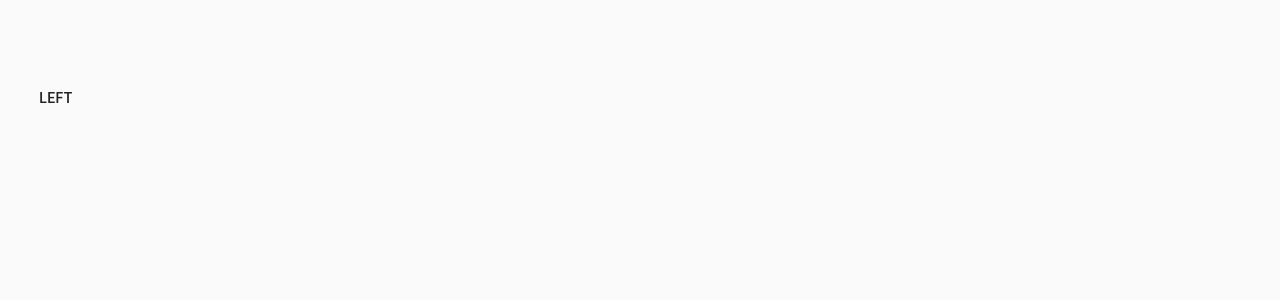
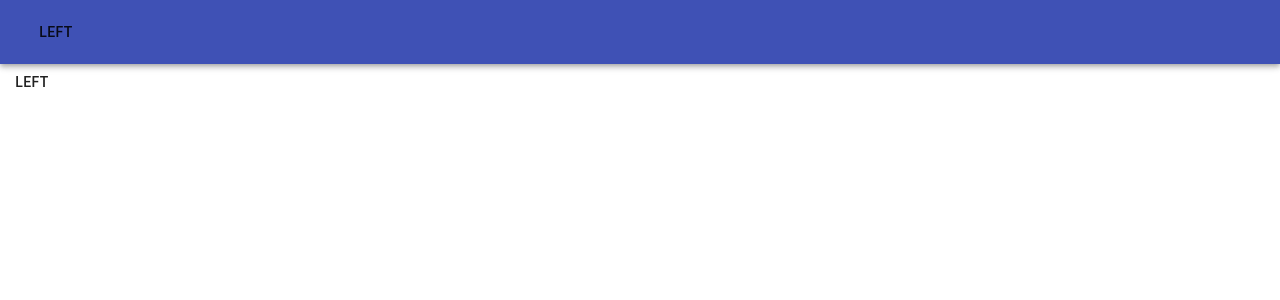
Before and after one commit to Said-Alisic/CreativeBookingPlatform, a React (Create React App) app in the folder frontend/: page /myprofile in a window 1280 px wide. Shown: the top 300 px of the page. Built offline with nearby package versions, Linux system fonts and the light colour scheme.

Commit message:
Working with navbar for main page - page rendering errors encountered

```diff
--- a/frontend/package.json
+++ b/frontend/package.json
@@ -4,6 +4,7 @@
   "private": true,
   "dependencies": {
     "@material-ui/core": "^4.11.3",
+    "@material-ui/icons": "^4.11.2",
     "@testing-library/jest-dom": "^5.11.9",
     "@testing-library/react": "^11.2.5",
     "@testing-library/user-event": "^12.8.1",
--- a/frontend/src/App.js
+++ b/frontend/src/App.js
@@ -1,6 +1,7 @@
 import React, { Component } from 'react';
-import { LeftSideDrawer } from './Components/LeftSideDrawer';
-import { Container } from './Components/Container'
+import { LeftSideDrawer } from './Components/Layout/LeftSideDrawer';
+import NavBar from './Components/Layout/NavBar';
+
 
 
 class App extends Component {
@@ -8,18 +9,9 @@ class App extends Component {
   render() {
     return (
       <div className="App">
-        <Container>
-          <LeftSideDrawer/>
-
-
-
-            <main className="main-content">
-
-
-            </main>
-        </Container>
-
-      </div>
+        <NavBar/>
+        <LeftSideDrawer/>
+    </div>
     );
   }
 
--- a/frontend/src/Components/Container.js
+++ /dev/null
@@ -1,33 +0,0 @@
-import React from "react";
-import CssBaseline from "@material-ui/core/CssBaseline";
-import Typography from "@material-ui/core/Typography";
-import { Container as MyContainer } from "@material-ui/core";
-import { makeStyles } from '@material-ui/core/styles';
-
-const useStyles = makeStyles(theme => ({
-  container: {
-    marginTop: theme.spacing(10),
-  },
-  flexCenter: {
-    display: 'flex',
-    justifyContent: 'center',
-    alignItems: 'center'
-  }
-}));
-
-
-export function Container(props) {
-
-    const { container, flexCenter } = useStyles();
-
-  return (
-        <MyContainer className={`${container} ${props.flexCenter && flexCenter}`}>
-            <CssBaseline></CssBaseline>
-            <Typography
-            component="div"
-            style={{ backgroundColor: "blue"}}
-            />
-            {props.children}
-        </MyContainer>
-  );
-}
--- /dev/null
+++ b/frontend/src/Components/Layout/Container.js
@@ -0,0 +1,34 @@
+import React from 'react';
+import { Container as MyContainer} from '@material-ui/core';
+import { makeStyles } from '@material-ui/core/styles';
+
+// Have to check how to use makeStyles
+
+ const useStyles = makeStyles(theme => ({
+  container: {
+    marginTop: theme.spacing(5),
+    marginBottom: theme.spacing(5),
+
+
+  },
+  flexCenter: {
+    display: 'flex',
+    justifyContent: 'center',
+    alignItems: 'center'
+  }
+}));
+
+const Container = (props) => {
+
+  const { container, flexCenter } = useStyles();
+
+  return (
+      <MyContainer
+          className={`${container} ${props.flexCenter && flexCenter}`}
+          maxWidth={false}>
+          {props.children}
+      </MyContainer>
+  );
+}
+
+export default Container;
--- a/frontend/src/Components/LeftSideDrawer.js
+++ b/frontend/src/Components/Layout/LeftSideDrawer.js
@@ -8,7 +8,7 @@ import Divider from '@material-ui/core/Divider';
 import ListItem from '@material-ui/core/ListItem';
 import ListItemText from '@material-ui/core/ListItemText';
 import { BrowserRouter, Link } from 'react-router-dom';
-import { RouteSwitch } from './RouteSwitch';
+import  RouteSwitch  from './RouteSwitch';
 
 
 const useStyles = makeStyles({
@@ -48,7 +48,7 @@ export function LeftSideDrawer() {
     >
       <List>
         {['Classes', 'Teachers', 'Students', 'Bookings'].map((text) => (
-          <ListItem button key={text} component={Link} to={"/" + text.toLowerCase()}>
+          <ListItem  key={text} component={Link} to={"/" + text.toLowerCase()}>
             <ListItemText primary={text} />
           </ListItem>
         ))}
@@ -56,15 +56,11 @@ export function LeftSideDrawer() {
       <Divider/>
       <List>
         {['My Profile', 'My Classes', 'My Bookings', 'Tickets'].map((text, index) => (
-          <ListItem button key={text} component={Link} to={"/" + text.toLowerCase()}>
+          <ListItem  key={text} component={Link} to={"/" + text.toLowerCase()}>
 
             <ListItemText primary={text}/>
           </ListItem>
         ))}
-      </List>
-      <List>
-
-
       </List>
 
 
--- /dev/null
+++ b/frontend/src/Components/Layout/NavBar.js
@@ -0,0 +1,37 @@
+import React from 'react';
+import { makeStyles } from '@material-ui/core/styles';
+import AppBar from '@material-ui/core/AppBar';
+import Toolbar from '@material-ui/core/Toolbar';
+import Typography from '@material-ui/core/Typography';
+import Button from '@material-ui/core/Button';
+import IconButton from '@material-ui/core/IconButton';
+import MenuIcon from '@material-ui/icons/Menu';
+import { LeftSideDrawer } from './LeftSideDrawer';
+
+const useStyles = makeStyles((theme) => ({
+  root: {
+    flexGrow: 1,
+  },
+  menuButton: {
+    marginRight: theme.spacing(2),
+  },
+  title: {
+    flexGrow: 1,
+  },
+}));
+
+function NavBar() {
+  const classes = useStyles();
+
+  return (
+    <div className={classes.root}>
+      <AppBar position="static">
+        <Toolbar>
+          <LeftSideDrawer/>
+        </Toolbar>
+      </AppBar>
+    </div>
+  );
+}
+
+export default NavBar;
--- a/frontend/src/Components/RouteSwitch.js
+++ b/frontend/src/Components/Layout/RouteSwitch.js
@@ -1,8 +1,8 @@
 import React from 'react';
 import { Switch, Route } from 'react-router-dom';
-import { TeacherList } from './Teacher/teacherList';
+import { TeacherList } from '../Teacher/teacherList';
 
-export function RouteSwitch() {
+function RouteSwitch() {
 
   return (
     <Switch>
@@ -17,3 +17,5 @@ export function RouteSwitch() {
     </Switch>
   )
 }
+
+export default RouteSwitch;
--- a/frontend/src/Components/Teacher/teacherList.js
+++ b/frontend/src/Components/Teacher/teacherList.js
@@ -1,5 +1,6 @@
 import React, { useState, useEffect } from 'react';
 import { getTeachers } from '../../api/teacherApi'
+import Container from '../Layout/Container'
 
 export function TeacherList() {
 
@@ -10,14 +11,15 @@ export function TeacherList() {
           .then(res => setTeachers(res.data));
       }, [])
 
+
     return (
-        <div>
+        <Container>
             <ul>
                 {teachers.map(teacher => {
                     return <li>{teacher.first_name}</li>
                 })}
             </ul>
-        </div>
+        </Container>
     )
 
 
```
Also changed, not shown: 1 other file (tests, documents, lock files or other folders).
